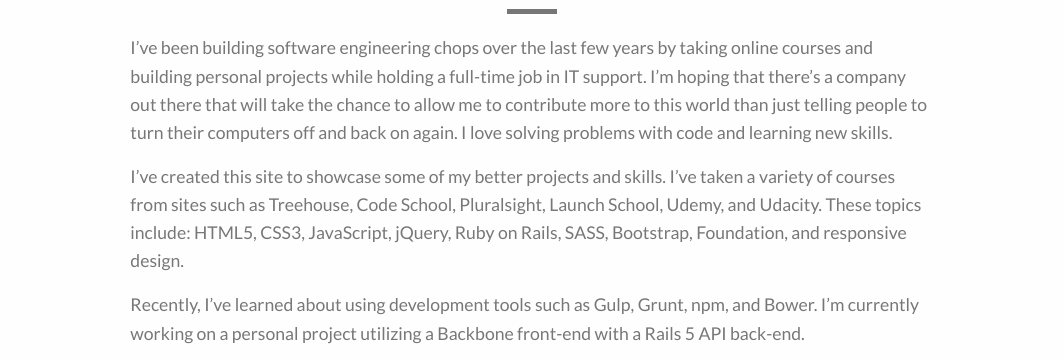
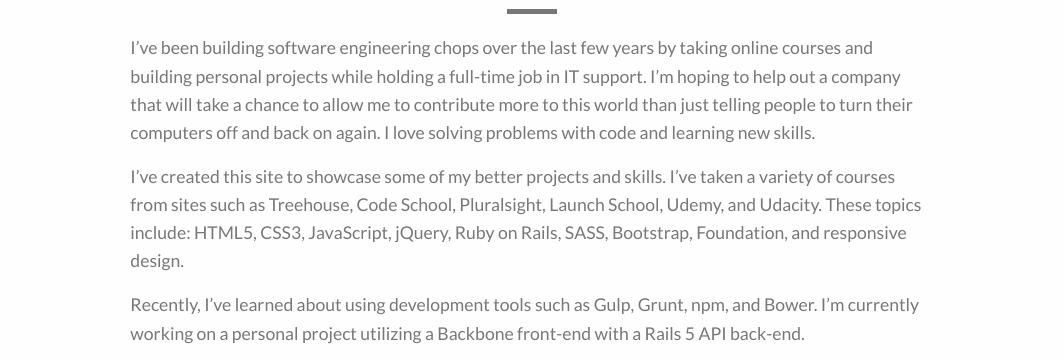
Before and after one commit to MikeAllison/mikeallison.github.io, a website: page index.html in a window 1280 px wide. Shown: the part 409-770 px from the top of the page, without its empty margins (108-1171 px from the left). Drawn offline with Linux system fonts and the light colour scheme.

Commit message:
Minor bio change

```diff
--- a/index.html
+++ b/index.html
@@ -60,10 +60,10 @@
         <p>
           I’ve been building software engineering chops over the last few years
           by taking online courses and building personal projects while holding
-          a full-time job in IT support.  I’m hoping that there’s a company out
-          there that will take the chance to allow me to contribute more to this
-          world than just telling people to turn their computers off and back on
-          again.  I love solving problems with code and learning new skills.
+          a full-time job in IT support.  I’m hoping to help out a company that
+          will take a chance to allow me to contribute more to this world than
+          just telling people to turn their computers off and back on again.
+          I love solving problems with code and learning new skills.
         </p>
         <p>
           I’ve created this site to showcase some of my better projects and
```
